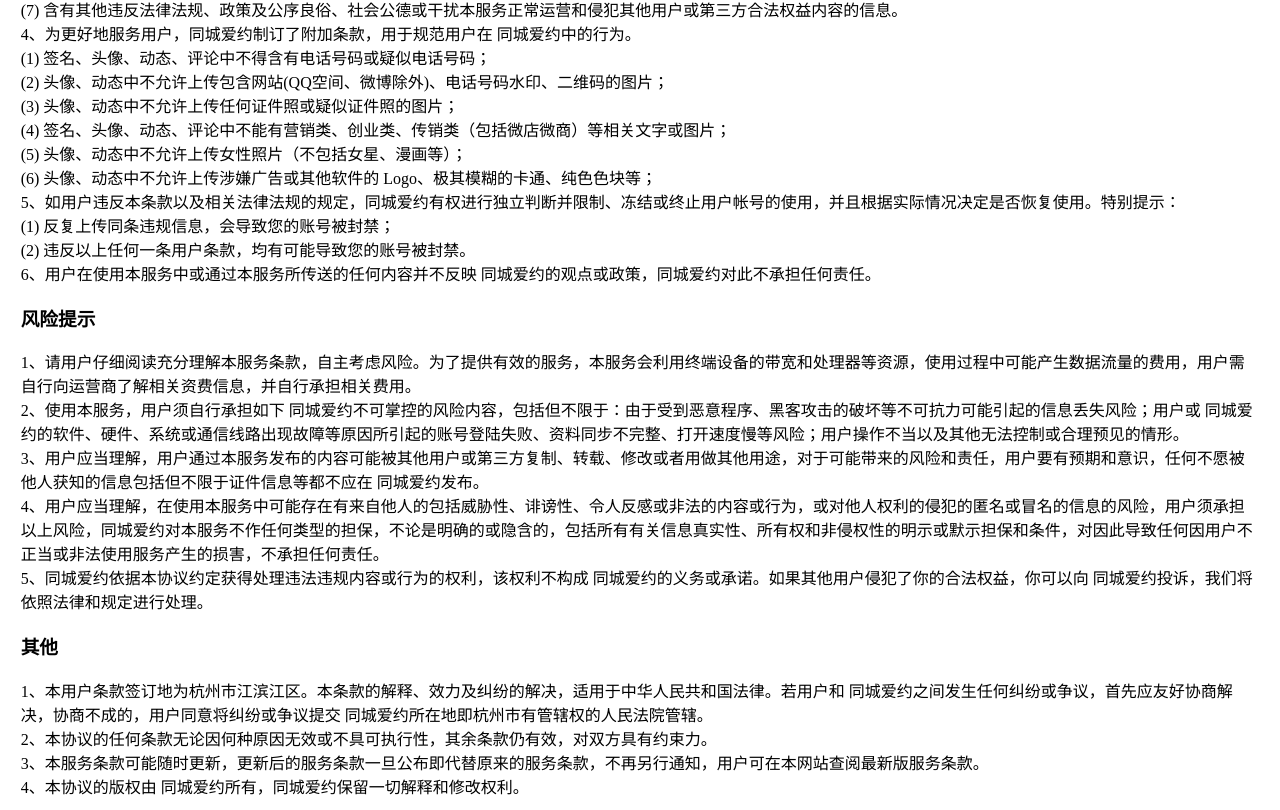
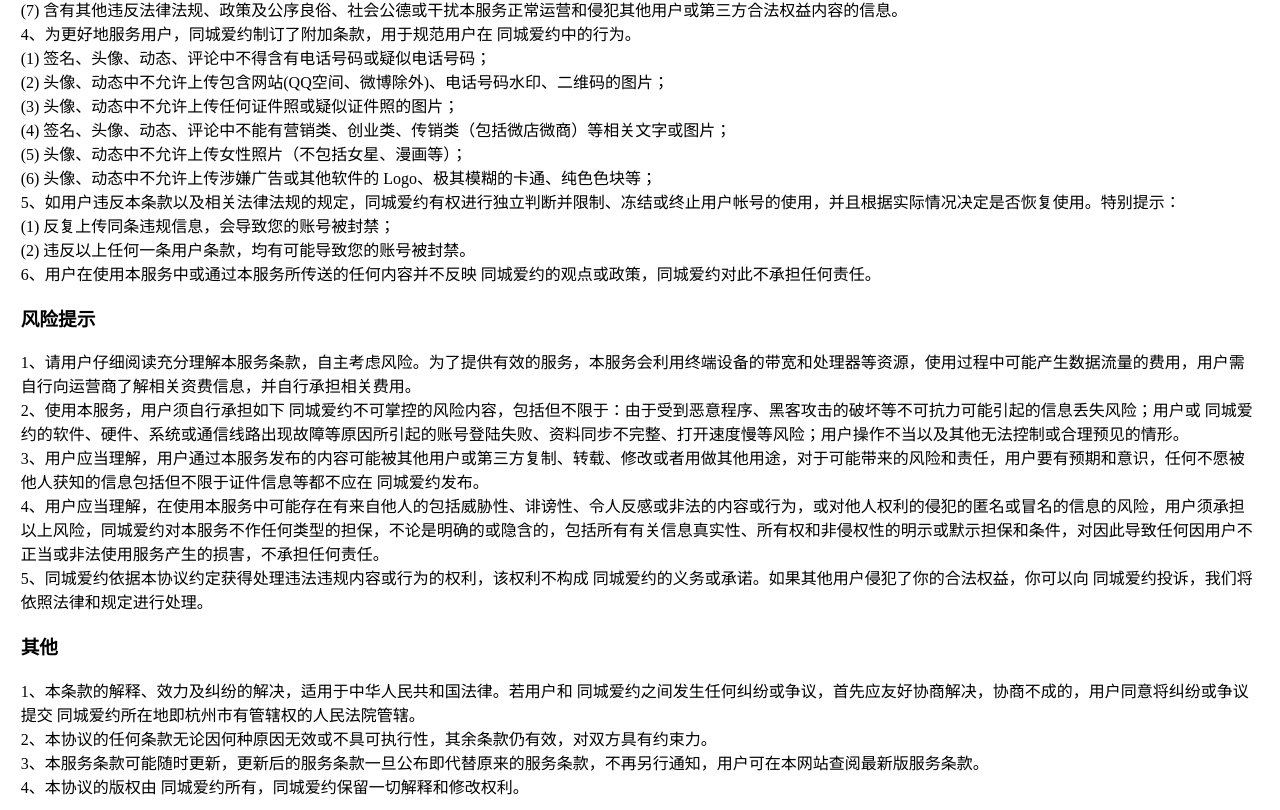
Before and after one commit to love-w/love, a plain HTML site: page protocol.html in a window 1280 px wide. Shown: the part 732-1542 px from the top of the page. Drawn offline with Linux system fonts and the light colour scheme.

Commit message:
Add files via upload

```diff
--- a/protocol.html
+++ b/protocol.html
@@ -57,7 +57,7 @@
 </br>5、同城爱约依据本协议约定获得处理违法违规内容或行为的权利，该权利不构成 同城爱约的义务或承诺。如果其他用户侵犯了你的合法权益，你可以向 同城爱约投诉，我们将依照法律和规定进行处理。
 </span>
 <h3>其他</h3>
-<span>1、本用户条款签订地为杭州市江滨江区。本条款的解释、效力及纠纷的解决，适用于中华人民共和国法律。若用户和 同城爱约之间发生任何纠纷或争议，首先应友好协商解决，协商不成的，用户同意将纠纷或争议提交 同城爱约所在地即杭州市有管辖权的人民法院管辖。
+<span>1、本条款的解释、效力及纠纷的解决，适用于中华人民共和国法律。若用户和 同城爱约之间发生任何纠纷或争议，首先应友好协商解决，协商不成的，用户同意将纠纷或争议提交 同城爱约所在地即杭州市有管辖权的人民法院管辖。
 </br>2、本协议的任何条款无论因何种原因无效或不具可执行性，其余条款仍有效，对双方具有约束力。
 </br>3、本服务条款可能随时更新，更新后的服务条款一旦公布即代替原来的服务条款，不再另行通知，用户可在本网站查阅最新版服务条款。
 </br>4、本协议的版权由 同城爱约所有，同城爱约保留一切解释和修改权利。</span>
```
